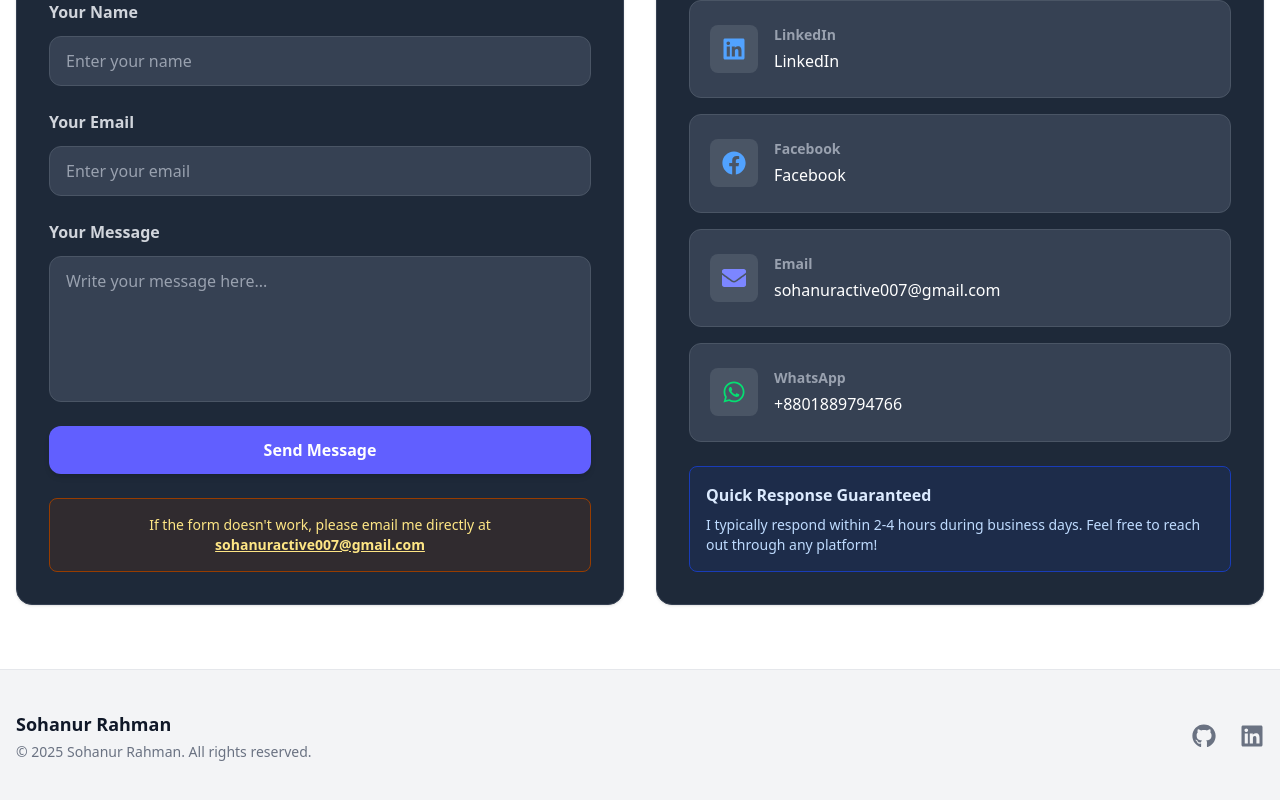
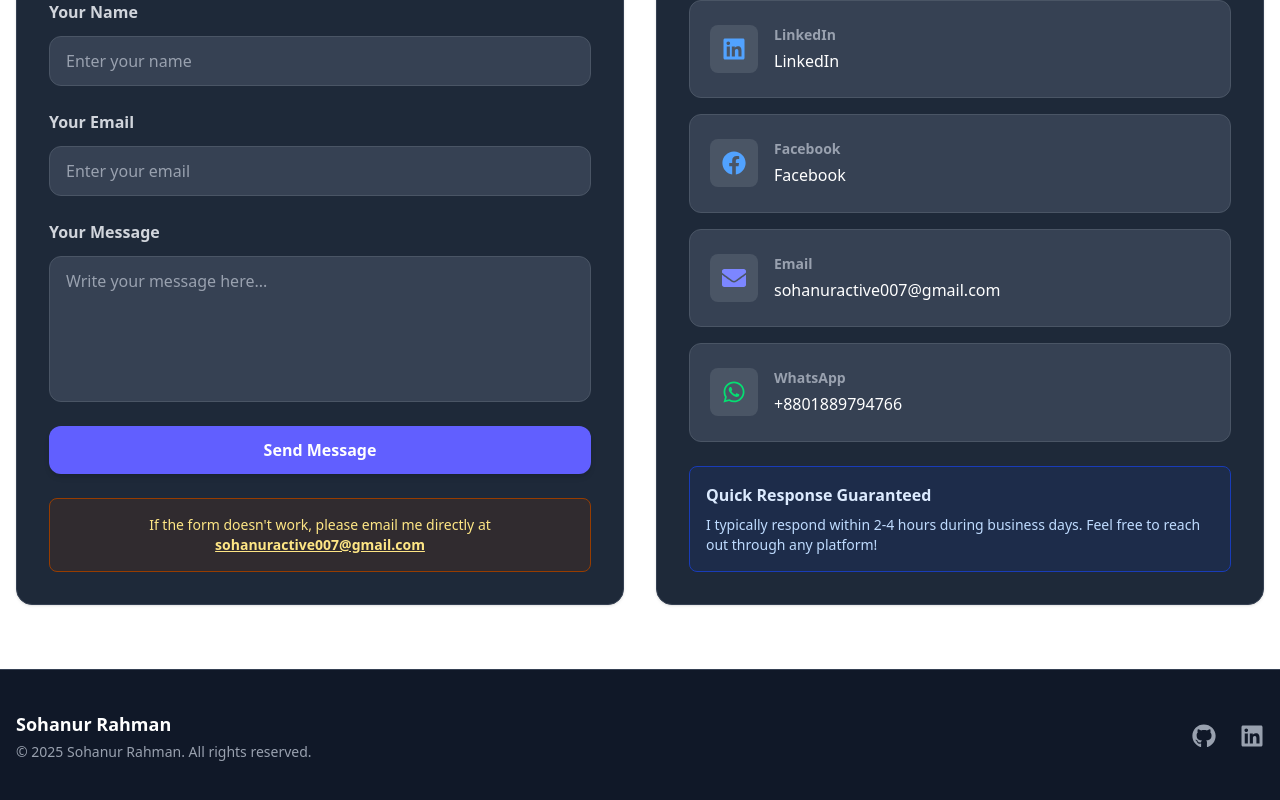
Before and after one commit to SohanurRahman007/my-portfolio-website, a React (Vite) app: page / in a window 1280 px wide. Shown: the part 3906-4706 px from the top of the page. Built offline with nearby package versions, Linux system fonts and the light colour scheme.

Commit message:
footer update

```diff
--- a/src/components/Footer.jsx
+++ b/src/components/Footer.jsx
@@ -1,17 +1,17 @@
 import React from "react";
-import { FaGithub, FaLinkedin, FaTwitter } from "react-icons/fa";
+import { FaGithub, FaLinkedin } from "react-icons/fa";
 import { motion } from "framer-motion";
 
 const Footer = () => {
   const socialLinks = [
     {
       icon: <FaGithub />,
-      url: "https://github.com/sohanurrahman007", // Replace with your GitHub URL
+      url: "https://github.com/SohanurRahman007", // Your GitHub URL
       label: "GitHub Profile",
     },
     {
       icon: <FaLinkedin />,
-      url: "https://www.linkedin.com/in/sohanurrahman007", // Use the same LinkedIn URL from your Contact page
+      url: "https://www.linkedin.com/in/sohanurrahman007",
       label: "LinkedIn Profile",
     },
   ];
@@ -22,7 +22,7 @@ const Footer = () => {
       whileInView={{ opacity: 1, y: 0 }}
       transition={{ duration: 0.6 }}
       viewport={{ once: true }}
-      className="bg-gray-100 dark:bg-gray-900 border-t border-gray-200 dark:border-gray-700 py-10 px-4 mt-16"
+      className="bg-gray-900 border-t border-gray-700 py-10 px-4 mt-16"
     >
       <div className="max-w-7xl mx-auto flex flex-col items-center justify-between sm:flex-row-reverse">
         {/* Social Media Links */}
@@ -33,7 +33,7 @@ const Footer = () => {
               href={link.url}
               target="_blank"
               rel="noopener noreferrer"
-              className="text-gray-500 dark:text-gray-400 hover:text-indigo-600 dark:hover:text-indigo-400 transition-colors duration-300"
+              className="text-gray-400 hover:text-indigo-400 transition-colors duration-300"
               aria-label={link.label}
               whileHover={{ scale: 1.2, y: -2 }}
               whileTap={{ scale: 0.9 }}
@@ -45,10 +45,8 @@ const Footer = () => {
 
         {/* Copyright and Name */}
         <div className="text-center sm:text-left">
-          <p className="text-lg font-bold text-gray-900 dark:text-white mb-1">
-            Sohanur Rahman
-          </p>
-          <p className="text-sm text-gray-500 dark:text-gray-400">
+          <p className="text-lg font-bold text-white mb-1">Sohanur Rahman</p>
+          <p className="text-sm text-gray-400">
             © {new Date().getFullYear()} Sohanur Rahman. All rights reserved.
           </p>
         </div>
```
